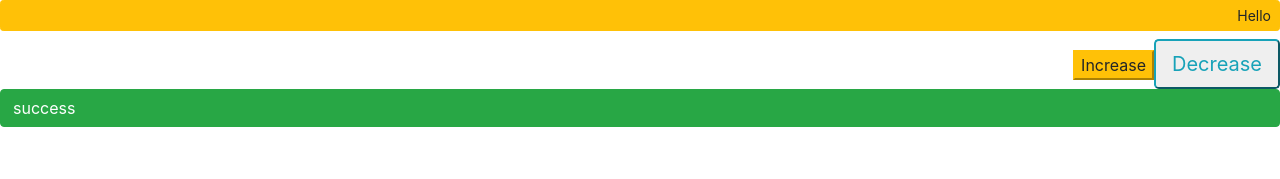
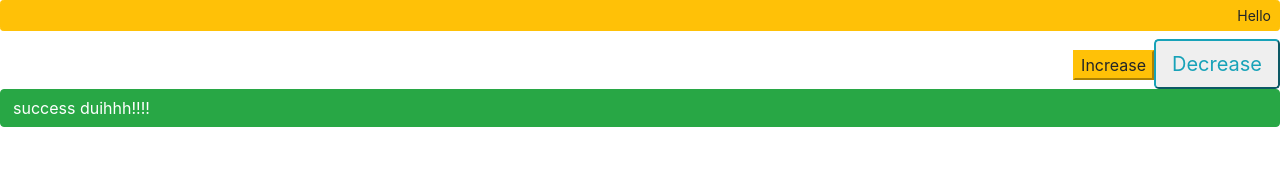
Before and after one commit to pbplop29/Bootstrap-learning, a React (Create React App) app: page / in a window 1280 px wide. Shown: the top 179 px of the page. Built offline with nearby package versions, Linux system fonts and the light colour scheme.

Commit message:
Just trying out if the wuote applies to everything or this file only

```diff
--- a/src/counterdir/counter.jsx
+++ b/src/counterdir/counter.jsx
@@ -7,7 +7,9 @@ class Counter extends Component {
         <h1 className=" text-right btn btn-block btn-warning btn-sm">Hello</h1>
         <button className=" btn-warning disabled">Increase</button>
         <button className=" btn-outline-info btn-lg ">Decrease</button>
-        <badge className="btn btn-block btn-success text-left">success</badge>
+        <badge className="btn btn-block btn-success text-left">
+          success duihhh!!!!
+        </badge>
       </div>
     );
   }
```
